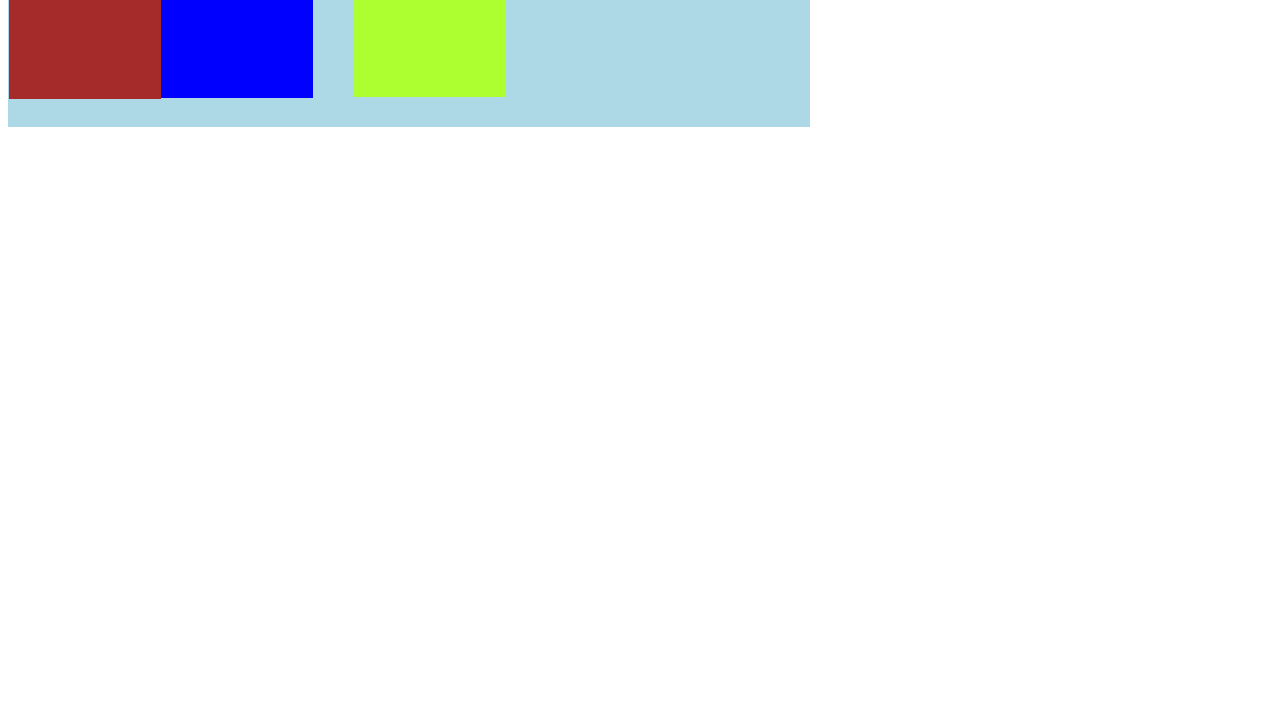
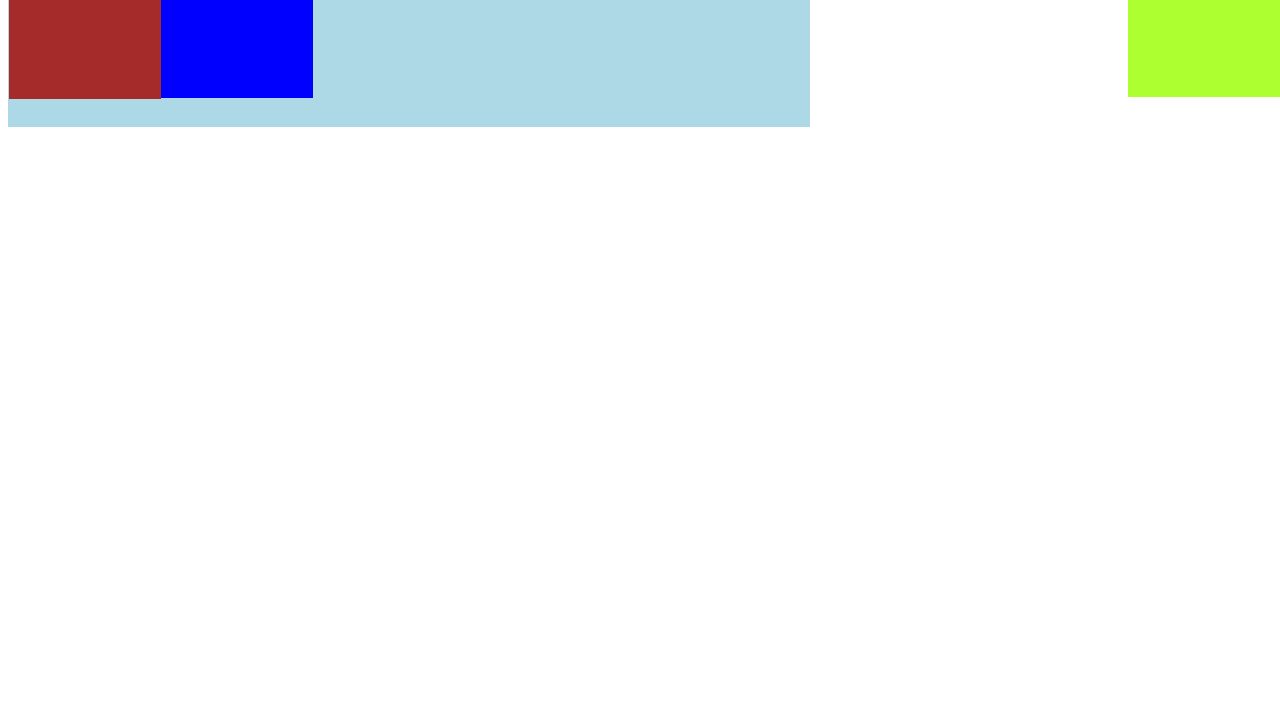
Before and after one commit to chandan317/webdev-CSS-concepts, a plain HTML site: page index.html in a window 1280 px wide. Shown: the part 83-800 px from the top of the page. Drawn offline with Linux system fonts and the light colour scheme.

Commit message:
Absolute  position property

```diff
--- a/style.css
+++ b/style.css
@@ -8,7 +8,7 @@
 
 /* 1. Static (useless) */
 /* 2.Relative --> The movemnt of top , left , right , and bottom will always happens from its original position */
-/* 3.Absolute */
+/* 3.Absolute --> The movemnt of top , left , right , and bottom will always happens from its webpage or browser*/
 /* 4.Fixed */
 /* 5.Sticky */
 
@@ -32,15 +32,12 @@ h2 {
   width: 150px;
   height: 150px;
 }
-/* Relative --> The movemnt of top , left , right , and bottom will always happens from its original position */
+/* 3.Absolute --> The movemnt of top , left , right , and bottom will always happens from its webpage or browser*/
 h3 {
   border: 1px solid greenyellow;
   background-color: greenyellow;
   height: 150px;
   width: 150px;
-  position: relative;
-  left: 40px;
-  top: 0px;
-  bottom: 20px;
-  right: 20px;
+  position: absolute;
+  right: 0px;
 }
```
